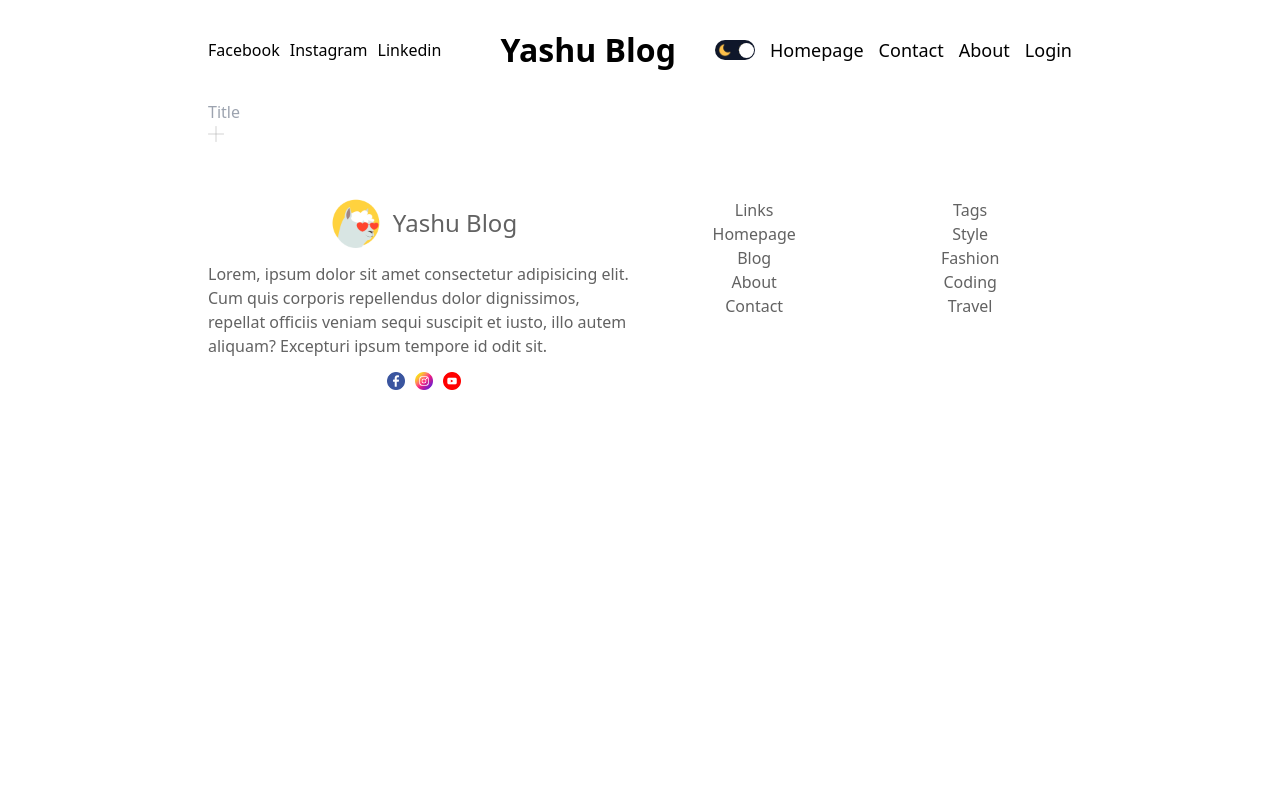
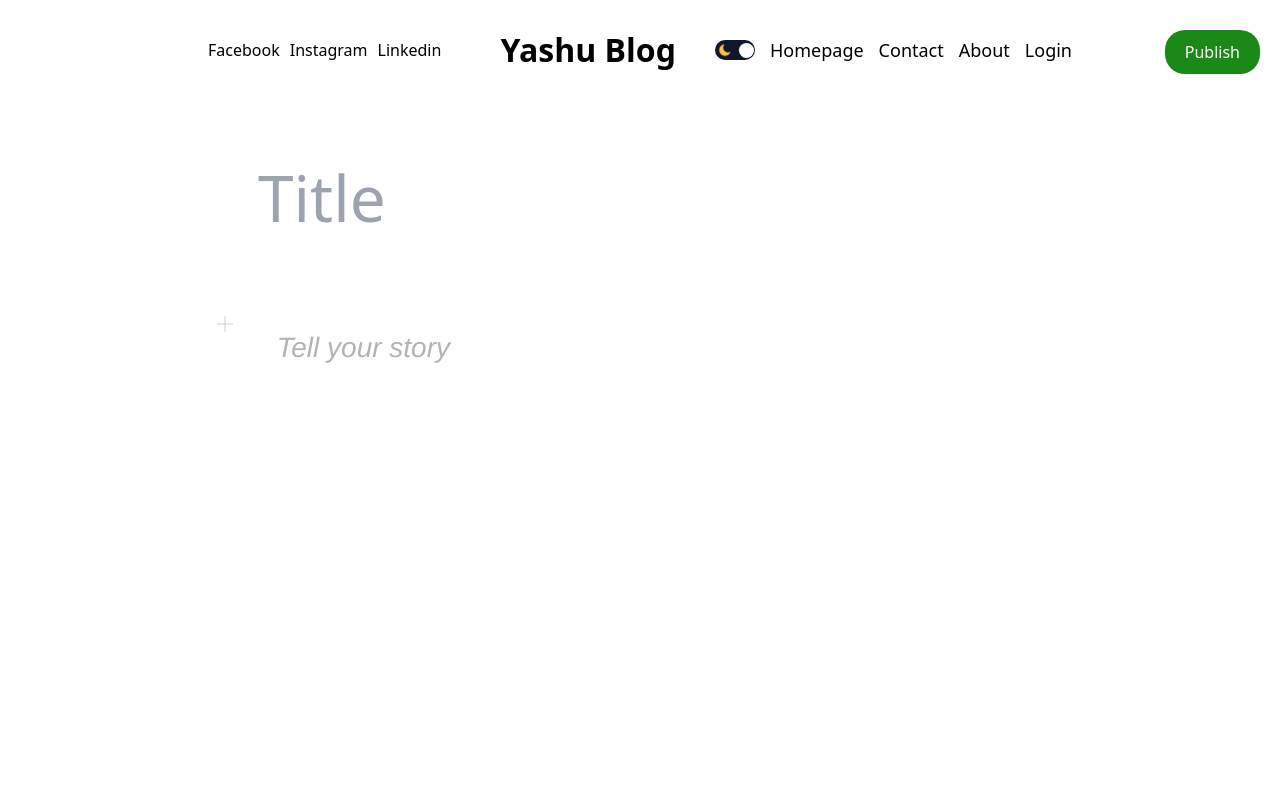
Before and after one commit to sthapityashu/personal_proj, a Next.js app in the folder blog/: page /write in a window 1280 px wide. Shown: the top 800 px of the page. Built offline with nearby package versions, Linux system fonts and the light colour scheme.

Commit message:
added the react quill text editor

```diff
--- a/blog/app/globals.css
+++ b/blog/app/globals.css
@@ -77,3 +77,11 @@
     max-width: 640px;
   }
 }
+
+.ql-container {
+  font-size: 28px !important;
+}
+
+.quill > .ql-container > .ql-editor.ql-blank::before {
+  color: #b3b3b3 !important;
+}
--- a/blog/app/write/page.tsx
+++ b/blog/app/write/page.tsx
@@ -1,16 +1,46 @@
-import React from "react";
+"use client";
+
+// Defaults
+import React, { useState } from "react";
+import Image from "next/image";
+import ReactQuill from "react-quill";
+import "react-quill/dist/quill.bubble.css";
+
+// Css
 import styles from "./write.module.css";
-import Image from "next/image";
 
 const Write = () => {
+  const [open, setOpen] = useState(false);
+  const [value, setValue] = useState("");
   return (
     <div className={styles.container}>
-      <input type="text" placeholder="Title" />
+      <input type="text" placeholder="Title" className={styles.input} />
       <div className={styles.editor}>
-        <button className={styles.button}>
-          <Image src="/plus.png" alt="" width={16} height={16}/>
+        <button className={styles.button} onClick={() => setOpen(!open)}>
+          <Image src="/plus.png" alt="" width={16} height={16} />
         </button>
+        {open && (
+          <div className={styles.add}>
+            <button className={styles.addButton}>
+              <Image src="/image.png" alt="" width={16} height={16} />
+            </button>
+            <button className={styles.addButton}>
+              <Image src="/external.png" alt="" width={16} height={16} />
+            </button>
+            <button className={styles.addButton}>
+              <Image src="/video.png" alt="" width={16} height={16} />
+            </button>
+          </div>
+        )}
+        <ReactQuill
+          className={styles.textArea}
+          theme="bubble"
+          value={value}
+          onChange={setValue}
+          placeholder="Tell your story"
+        />
       </div>
+      <button className={styles.publish}>Publish</button>
     </div>
   );
 };
--- a/blog/app/write/write.module.css
+++ b/blog/app/write/write.module.css
@@ -0,0 +1,62 @@
+.editor {
+  display: flex;
+  gap: 20px;
+  height: 700px;
+  position: relative;
+}
+
+.button,
+.addButton {
+  width: 36px;
+  height: 36px;
+  border-radius: 50%;
+  background-color: transparent;
+  border: 1px solide var(--textColor);
+  display: flex;
+  justify-content: center;
+  cursor: pointer;
+}
+
+.addButton {
+  border-color: #1a8917;
+}
+
+.add {
+  display: flex;
+  gap: 20px;
+  background-color: var(--bg);
+  position: absolute;
+  z-index: 999;
+  width: 100%;
+  top: 10px;
+  left: 50px;
+}
+
+.input {
+  padding: 50px;
+  margin-bottom: 20px;
+  font-size: 64px;
+  border: none;
+  outline: none;
+  background-color: transparent;
+}
+
+.input:placeholder {
+  color: #b3b3b1;
+}
+
+.textArea {
+  width: 100%;
+}
+
+.publish {
+  position: absolute;
+  top: 30px;
+  right: 20px;
+  padding: 10px 20px;
+  border: none;
+  border-radius: 20px;
+  background-color: #1a8917;
+  color: white;
+  cursor: pointer;
+}
```
Also changed, not shown: blog/package.json (+5 -4 lines), 1 other file (tests, documents, lock files or other folders).
